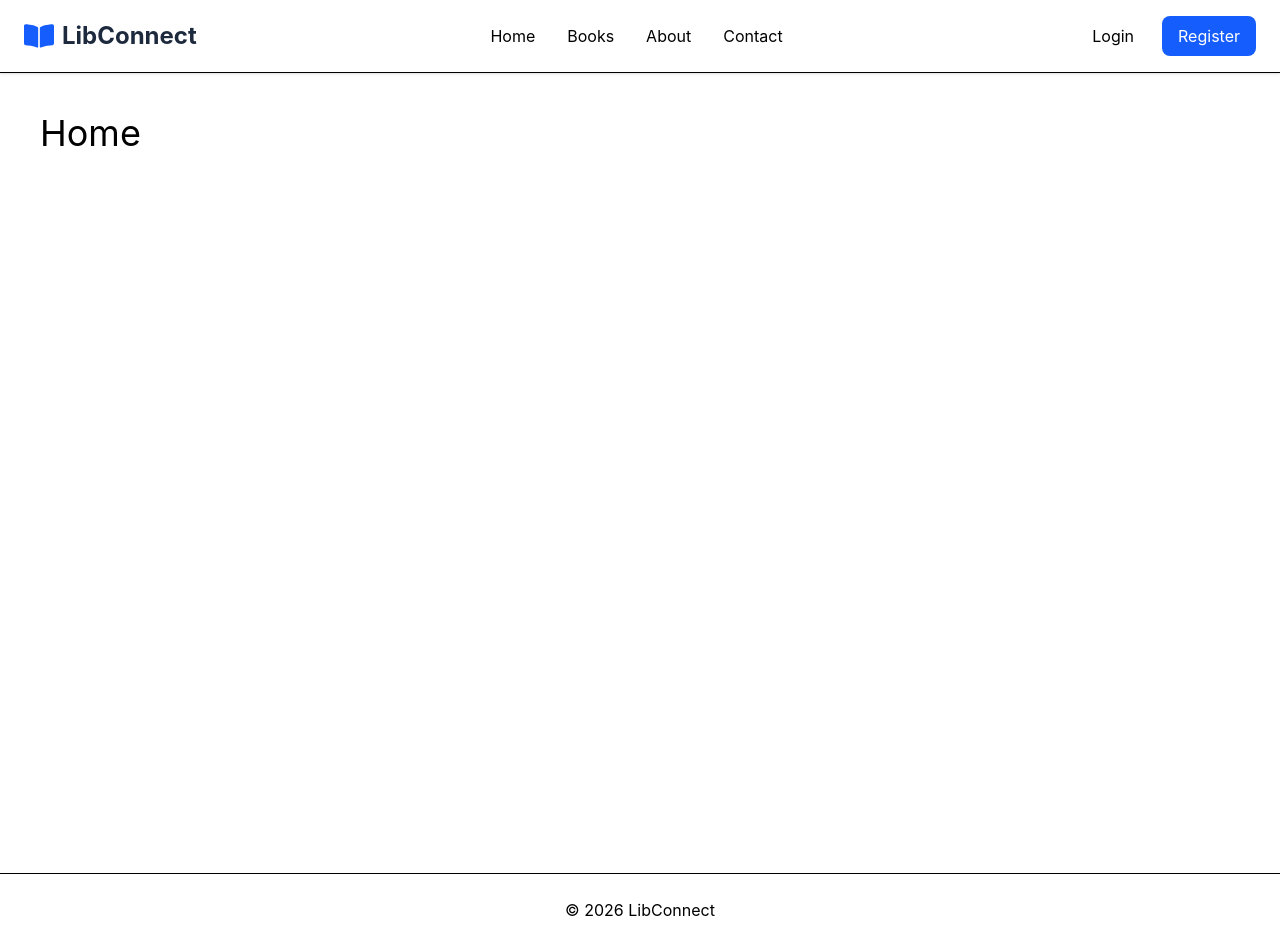
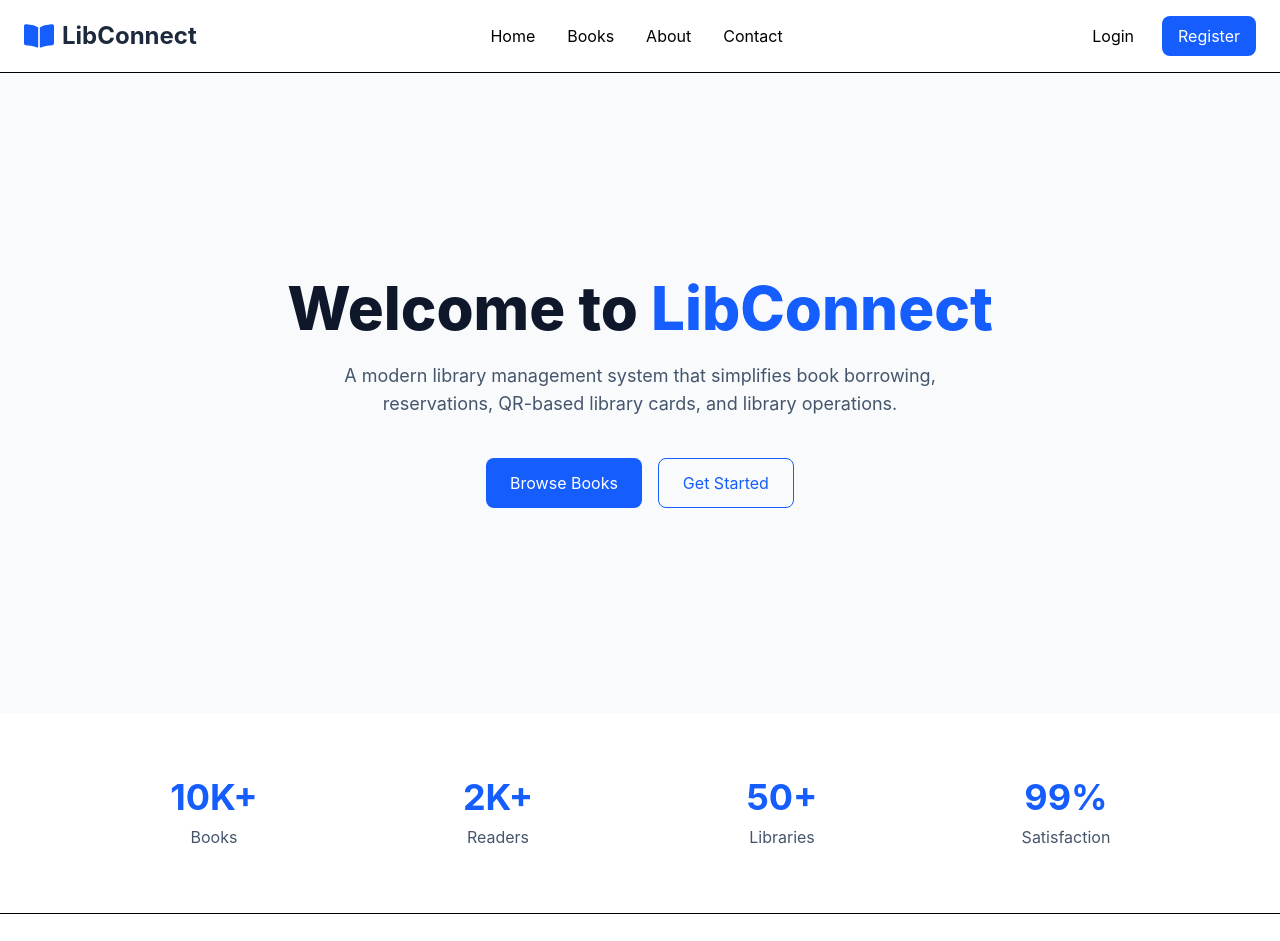
Before and after one commit to loki-1810/libconnect-1, a React app in the folder frontend/: page / in a window 1280 px wide. Shown: the top 941 px of the page. Built offline with nearby package versions, Linux system fonts and the light colour scheme; the HTML template or start-up script is replaced by a standard one.

Commit message:
feat: create landing page hero and stats section

```diff
--- /dev/null
+++ b/frontend/src/pages/public/About/About.jsx
@@ -0,0 +1,5 @@
+function About() {
+  return <h1 className="p-10 text-4xl">About</h1>;
+}
+
+export default About;
--- /dev/null
+++ b/frontend/src/pages/public/Books/Books.jsx
@@ -0,0 +1,5 @@
+function Books() {
+  return <h1 className="p-10 text-4xl">Books</h1>;
+}
+
+export default Books;
--- /dev/null
+++ b/frontend/src/pages/public/Contact/Contact.jsx
@@ -0,0 +1,5 @@
+function Contact() {
+  return <h1 className="p-10 text-4xl">Contact</h1>;
+}
+
+export default Contact;
--- /dev/null
+++ b/frontend/src/pages/public/Home/Hero.jsx
@@ -0,0 +1,28 @@
+function Hero() {
+  return (
+    <section className="bg-slate-50">
+      <div className="mx-auto flex min-h-[80vh] max-w-7xl flex-col items-center justify-center px-6 text-center">
+        <h1 className="mb-6 text-5xl font-extrabold text-slate-900 md:text-6xl">
+          Welcome to <span className="text-blue-600">LibConnect</span>
+        </h1>
+
+        <p className="max-w-2xl text-lg text-slate-600">
+          A modern library management system that simplifies book borrowing,
+          reservations, QR-based library cards, and library operations.
+        </p>
+
+        <div className="mt-10 flex flex-wrap justify-center gap-4">
+          <button className="rounded-lg bg-blue-600 px-6 py-3 text-white transition hover:bg-blue-700">
+            Browse Books
+          </button>
+
+          <button className="rounded-lg border border-blue-600 px-6 py-3 text-blue-600 transition hover:bg-blue-50">
+            Get Started
+          </button>
+        </div>
+      </div>
+    </section>
+  );
+}
+
+export default Hero;
--- /dev/null
+++ b/frontend/src/pages/public/Home/Home.jsx
@@ -0,0 +1,13 @@
+import Hero from "./Hero";
+import Stats from "./Stats";
+
+function Home() {
+  return (
+    <>
+      <Hero />
+      <Stats />
+    </>
+  );
+}
+
+export default Home;
--- /dev/null
+++ b/frontend/src/pages/public/Home/Stats.jsx
@@ -0,0 +1,25 @@
+function Stats() {
+  const stats = [
+    { number: "10K+", label: "Books" },
+    { number: "2K+", label: "Readers" },
+    { number: "50+", label: "Libraries" },
+    { number: "99%", label: "Satisfaction" },
+  ];
+
+  return (
+    <section className="bg-white py-16">
+      <div className="mx-auto grid max-w-6xl grid-cols-2 gap-8 px-6 md:grid-cols-4">
+        {stats.map((item) => (
+          <div key={item.label} className="text-center">
+            <h2 className="text-4xl font-bold text-blue-600">
+              {item.number}
+            </h2>
+            <p className="mt-2 text-slate-600">{item.label}</p>
+          </div>
+        ))}
+      </div>
+    </section>
+  );
+}
+
+export default Stats;
--- a/frontend/src/routes/AppRoutes.jsx
+++ b/frontend/src/routes/AppRoutes.jsx
@@ -1,14 +1,19 @@
 import { Routes, Route } from "react-router-dom";
 import MainLayout from "../layouts/MainLayout";
+
+import Home from "../pages/public/Home/Home";
+import About from "../pages/public/About/About";
+import Books from "../pages/public/Books/Books";
+import Contact from "../pages/public/Contact/Contact";
 
 function AppRoutes() {
   return (
     <Routes>
       <Route element={<MainLayout />}>
-        <Route path="/" element={<h1 className="p-10 text-4xl">Home</h1>} />
-        <Route path="/books" element={<h1 className="p-10 text-4xl">Books</h1>} />
-        <Route path="/about" element={<h1 className="p-10 text-4xl">About</h1>} />
-        <Route path="/contact" element={<h1 className="p-10 text-4xl">Contact</h1>} />
+        <Route path="/" element={<Home />} />
+        <Route path="/books" element={<Books />} />
+        <Route path="/about" element={<About />} />
+        <Route path="/contact" element={<Contact />} />
       </Route>
     </Routes>
   );
```
Also changed, not shown: frontend/src/pages/public/About.jsx (deleted), frontend/src/pages/public/Books.jsx (deleted), frontend/src/pages/public/Contact.jsx (deleted), frontend/src/pages/public/Home.jsx (deleted).
